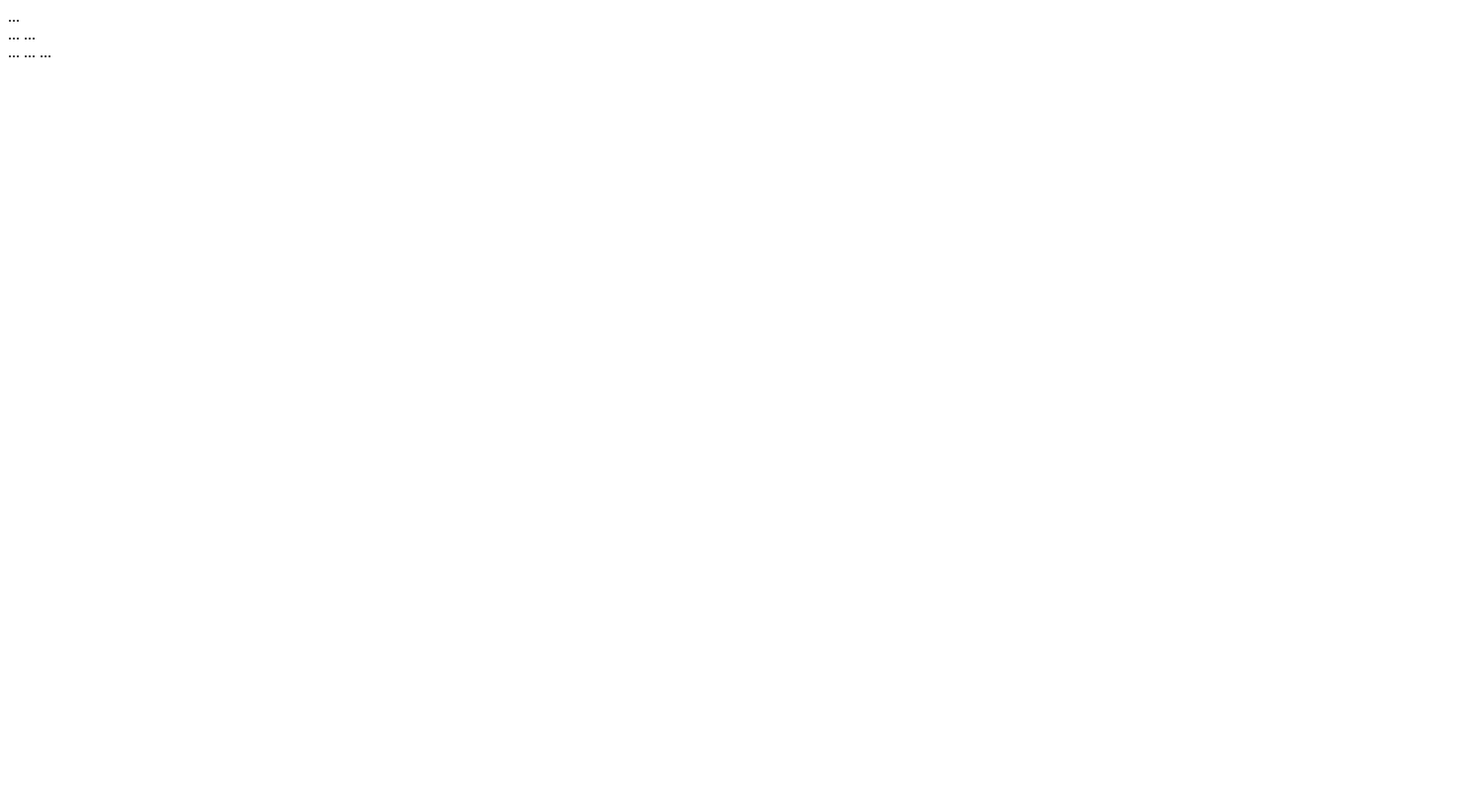
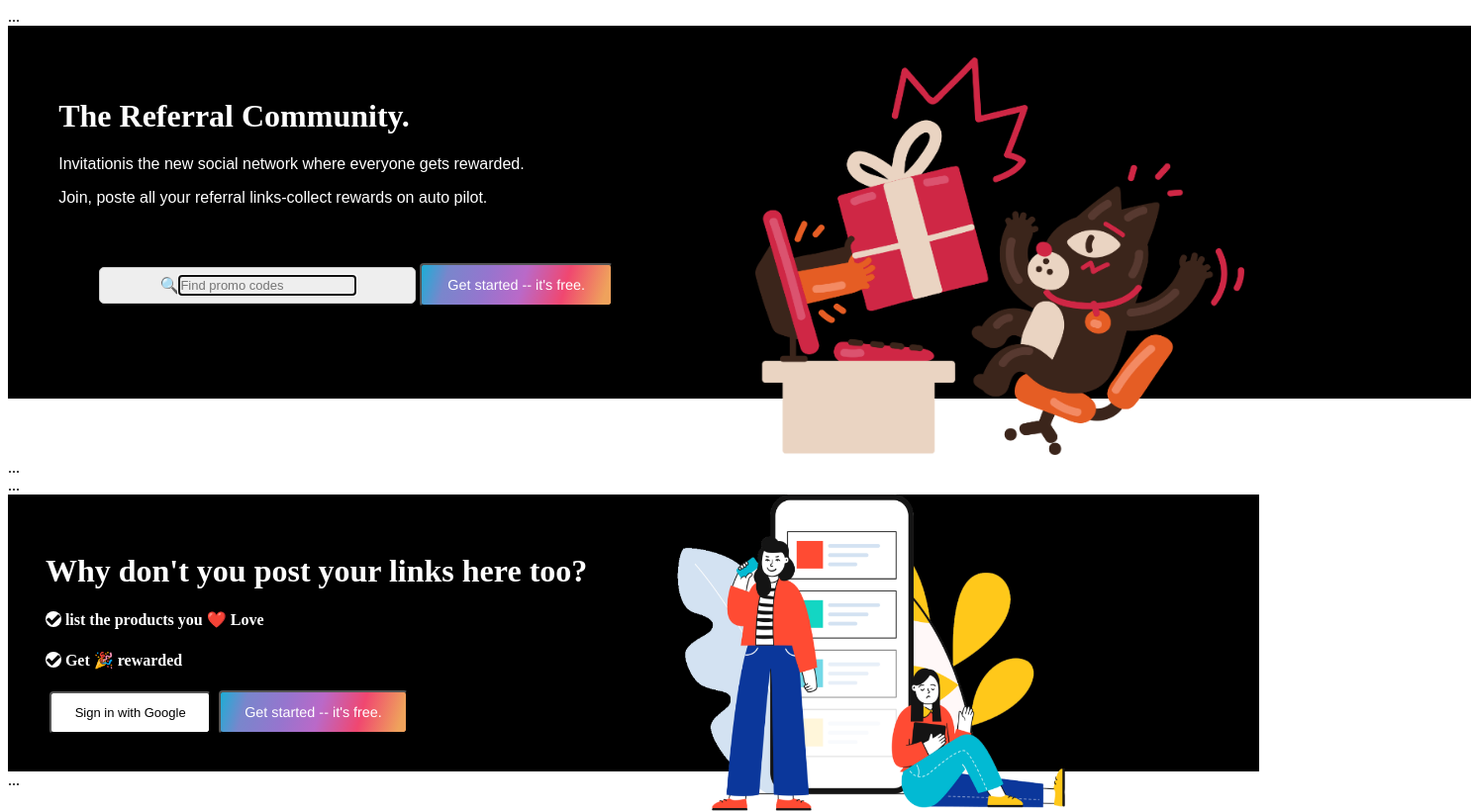
Before and after one commit to marouane-tabib/invitation_landing, a plain HTML site: page index.html in a window 1280 px wide. Shown: the whole page at 99% size, 1486 px wide, since content can reach past the window. Drawn offline with Linux system fonts and the light colour scheme.

Commit message:
slides task

```diff
--- a/css/style.css
+++ b/css/style.css
@@ -1,5 +1,3 @@
-
-
 /* /////////:::HEADER::::////// */
 /* Header */
 /* Satart Nav Bar */
@@ -7,7 +5,132 @@
 /* End Nav Bar */
 
 /* Start Slide */
-    ...
+textarea,
+input {
+    outline: none;
+}
+
+.first {
+    position: absolute;
+    display: flex;
+    flex-direction: column;
+    background-color: black;
+    padding: 4%;
+    width: 86em;
+    margin: 0% 0%;
+}
+
+.header1 {
+    color: white;
+}
+
+.para1 {
+    display: inline;
+    font-family: Arial, Helvetica, sans-serif;
+    color: white;
+    font-size: 20;
+    margin: 0%;
+}
+
+/* .bar {
+        display: inline;
+    } */
+
+.img1 {
+    position: relative;
+    margin-top: 2.5%;
+    left: 59vw;
+    height: 402px;
+    width: 494px;
+}
+
+.p1 {
+    display: inline;
+}
+
+.findtxt {
+    background-color: #eee;
+    position: relative;
+    font-size: small;
+    margin-left: 0%;
+    padding: 1px;
+    border: none;
+    background: none;
+}
+
+.form {
+    display: flex;
+    background: #EEE;
+
+    border: 1px solid #CCC;
+    border-radius: 5px;
+    box-shadow: 1% 2% 10% #7b7575bf;
+    /* margin-right: 0%;
+        margin-top: 0%; */
+
+    padding: 8px 60px;
+    box-sizing: border-box;
+}
+
+
+
+button {
+    position: relative;
+    padding: 12px 2%;
+    margin-left: 4px;
+    font-family: 'Franklin Gothic Medium', 'Arial Narrow', Arial, sans-serif;
+    color: white;
+    /* background: radial-gradient(circle at 30% 107%, #fdf497 0%, #fdf497 5%, #fd5949 45%,#d6249f 60%,#285AEB 90%); */
+    background: linear-gradient(106.2deg, rgb(0, 186, 217) -4.3%, rgb(121, 134, 204) 14.1%, rgb(150, 117, 206) 34.7%, rgb(186, 105, 200) 53%, rgb(240, 71, 112) 74.7%, rgb(239, 162, 92) 95.6%);
+    border-width: 3%;
+    border-radius: 4px;
+    font-size: 0.9em;
+}
+
+.search {
+    padding: 3%;
+    display: flex;
+    align-items: center;
+    flex-direction: row;
+
+}
+.bar2 {
+    position: relative;
+    background-color: black;
+    color: white;
+    padding: 3%;
+    position: re;
+}
+
+.google {
+    background: rgb(255, 255, 255);
+    color: black;
+    font-family: Arial, Helvetica, sans-serif;
+    font-size: small;
+}
+
+.img2 {
+    position: absolute;
+    top: 0;
+    right: 15%;
+    height: 20em;
+    width: 30em;
+}
+
+.googleimg {
+
+    height: 20px;
+    width: 20px;
+}
+
+.fa {
+    background: rgb(255, 255, 255);
+    color: rgb(0, 0, 0);
+    border: 15%;
+    border-radius: 50%;
+    font-size: 1rem;
+}
+
 /* End Slide */
 
 /* Start Slugs */
@@ -22,7 +145,7 @@
 /* End Rewards */
 
 /* Start Slide */
-    ...
+
 /* End Slide */
 
 /* Start Gallry */
--- a/index.html
+++ b/index.html
@@ -1,11 +1,17 @@
 <!DOCTYPE html>
 <html lang="en">
+
 <head>
     <meta charset="UTF-8">
     <meta http-equiv="X-UA-Compatible" content="IE=edge">
     <meta name="viewport" content="width=device-width, initial-scale=1.0">
-    <title>Home</title>
+    <title>black bar</title>
+    <link rel="stylesheet" href="css/style.css">
+    <link rel="stylesheet" href="https://cdnjs.cloudflare.com/ajax/libs/font-awesome/4.7.0/css/font-awesome.min.css">
+    <link href="https://fonts.googleapis.com/icon?family=Material+Icons" rel="stylesheet">
+
 </head>
+
 <body>
     <!-- Start Header -->
     <header>
@@ -14,7 +20,33 @@
         </nav>
 
         <slide>
-                ...
+            <div class="bar1">
+
+                <div class="first">
+
+                    <h1 class="header1">The Referral Community.</h1>
+
+                    <div class="para1">
+
+                        <p class="p1"><span>Invitation</span>is the new social network where everyone gets rewarded.</p>
+                        <p class="p2">Join, poste all your referral links-collect rewards on auto pilot.</p>
+                    </div>
+
+
+                    <div class="search">
+                        <div class="form">
+                            <label for="icon">&#128269;</label>
+                            <input class="findtxt" id="search" type="search" placeholder="Find promo codes" autofocus
+                                required />
+                        </div>
+                        <button class="botton" type="button">Get started -- it's free.</button>
+                    </div>
+
+
+                </div>
+                <img class="img1" src="/images/hero-image.png" alt="hero image">
+
+            </div>
         </slide>
 
         <slug>
@@ -30,7 +62,31 @@
         </rewards>
 
         <slide>
-                ...
+            <div class="bar2">
+                <div class="second">
+
+                    <h1>Why don't you post your links here too?</h1>
+                    <h4>
+                        <i class="fa fa-check" aria-hidden="true"> </i> list the products you &#10084;&#65039; Love
+                    </h4>
+                    <h4>
+                        <i class="fa fa-check" aria-hidden="true"></i> Get &#127881; rewarded
+                    </h4>
+
+                </div>
+                <div class="sign-explore">
+                    <div class="signin">
+                        <button class="google" type="button"></i>Sign in with
+                            Google</button>
+
+                        <button class="botton" type="button">Get started -- it's free.</button>
+                        <i class="material-icons">icon</i>
+
+                    </div>
+
+                </div>
+                <img class="img2" src="/images/signup-image.png" alt="signup-image">
+            </div>
         </slide>
 
         <gallry>
@@ -45,4 +101,5 @@
     </footer>
     <!-- End Footer -->
 </body>
+
 </html>
```
Lines whose indentation alone changed are shown as unchanged.
